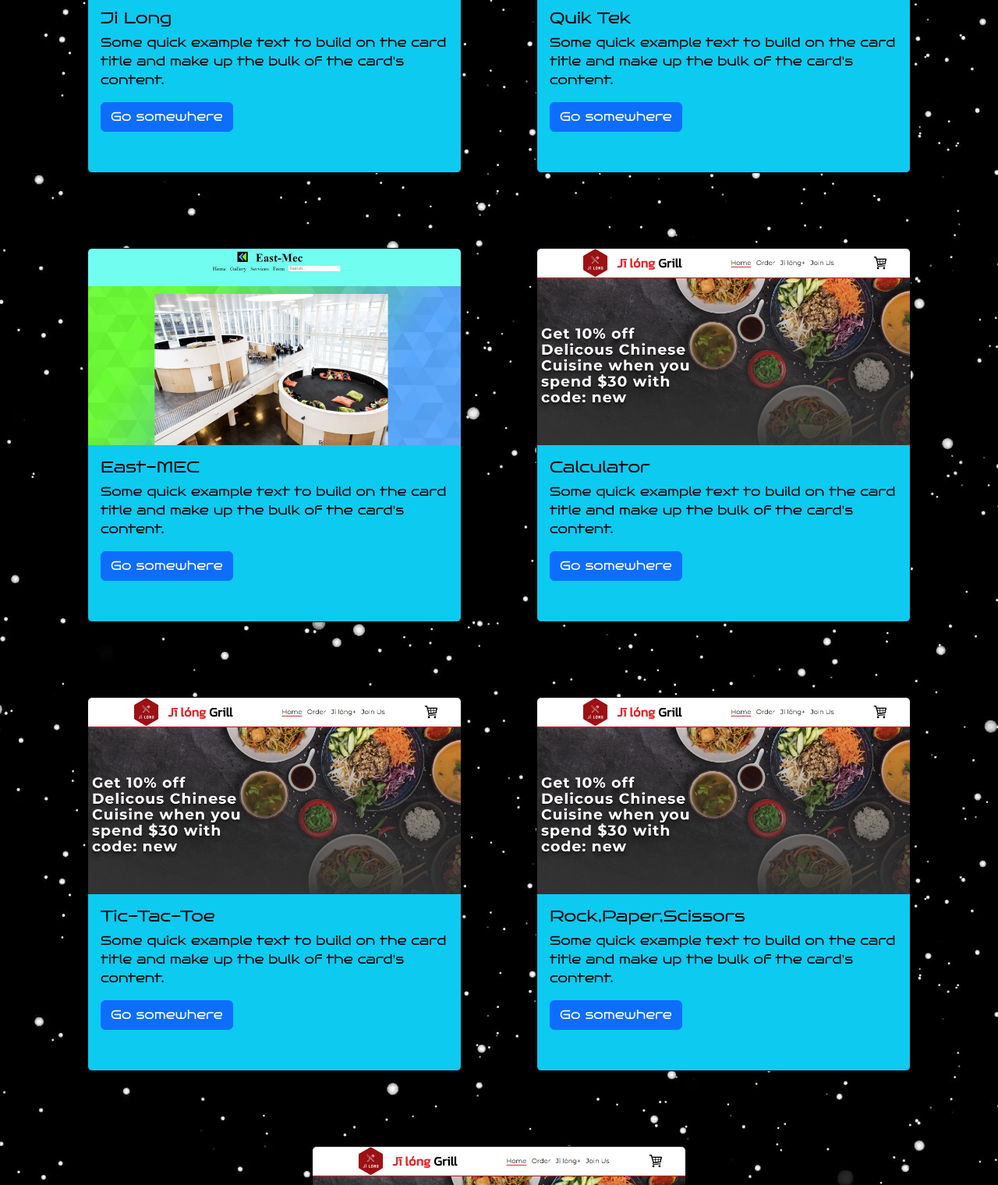
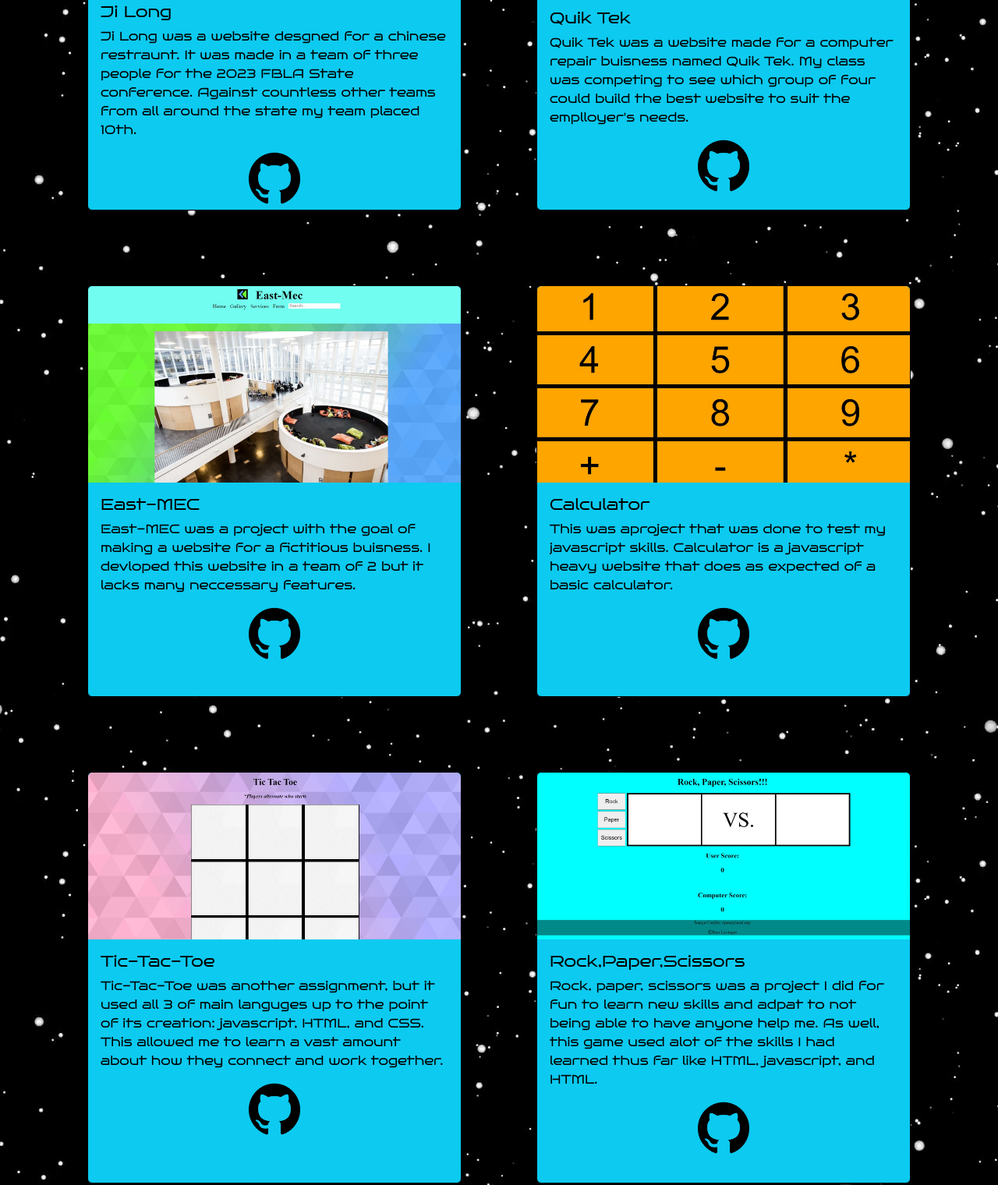
Before and after one commit to RenLevingar/Portfolio2, a website: page pages/projects.html in a window 1280 px wide. Shown: the part 418-1938 px from the top of the page at 78% size. Drawn offline with nearby package versions, Linux system fonts and the light colour scheme; files whose address does not match are found by name.

Commit message:
Services Page and Projects Page
The services page was going into the header, that has now been fixed. In addition, it has been resized to fit the screen much better. The projects page has been fully finished other than one image for the "Nixon Project". The next step of action towards finishing the site is making the resume page.

```diff
--- a/pages/projects.html
+++ b/pages/projects.html
@@ -61,86 +61,72 @@
         class="container position-absolute d-flex justify-content-center align-items-center mw-100 h-auto flex-row mt-10">
 
         <!-- project 1 -->
-        <div class="card text-bg-info m-5 border border-1 border-black rounded" style="width: 30rem;height: 30rem;">
+        <div class="card text-bg-info m-5 border border-1 border-black rounded" style="width: 30rem;height: 33rem;">
             <img src="../images/jilong.jpg" class="card-img-top" alt="...">
-            <div class="card-body">
+            <div class="card-body hideFlow-Y hideFlow-Y">
                 <h5 class="card-title">Ji Long</h5>
-                <p class="card-text">Some quick example text to build on the card title and make up the bulk of the
-                    card's
-                    content.</p>
-                <a href="#" class="btn btn-primary">Go somewhere</a>
+                <p class="card-text">Ji Long was a website desgned for a chinese restraunt. It was made in a team of three people for the 2023 FBLA State conference. Against countless other teams from all around the state my team placed 10th.</p>
+                <a href="https://github.com/EthanTransier/FBLA-Website_Project-V2.git" class="d-flex justify-content-center"><img src="../images/GitHub.png" class="text-center w-15 h-auto"></a>
             </div>
         </div>
 
         <!-- project 2 -->
-        <div class="card text-bg-info m-5 border border-1 border-black rounded" style="width: 30rem;height: 30rem;">
+        <div class="card text-bg-info m-5 border border-1 border-black rounded" style="width: 30rem;height: 33rem;">
             <img src="../images/quikTeq.jpg" class="card-img-top" alt="...">
-            <div class="card-body">
+            <div class="card-body hideFlow-Y">
                 <h5 class="card-title">Quik Tek</h5>
-                <p class="card-text">Some quick example text to build on the card title and make up the bulk of the
-                    card's
-                    content.</p>
-                <a href="#" class="btn btn-primary">Go somewhere</a>
+                <p class="card-text">Quik Tek was a website made for a computer repair buisness named Quik Tek. My class was competing to see which group of four could build the best website to suit the emplloyer's needs.</p>
+                <a href="https://github.com/RenLevingar/ClientWebsite2023.git" class="d-flex justify-content-center"><img src="../images/GitHub.png" class="text-center w-15 h-auto"></a>
             </div>
         </div>
 
         <!-- project 3 -->
-        <div class="card text-bg-info m-5 border border-1 border-black rounded" style="width: 30rem;height: 30rem;">
+        <div class="card text-bg-info m-5 border border-1 border-black rounded" style="width: 30rem;height: 33rem;">
             <img src="../images/eastmec.jpg" class="card-img-top" alt="...">
-            <div class="card-body">
+            <div class="card-body hideFlow-Y">
                 <h5 class="card-title">East-MEC</h5>
-                <p class="card-text">Some quick example text to build on the card title and make up the bulk of the
-                    card's
-                    content.</p>
-                <a href="#" class="btn btn-primary">Go somewhere</a>
+                <p class="card-text">East-MEC was a project with the goal of making a website for a fictitious buisness. I devloped this website in a team of 2 but it lacks many neccessary features.</p>
+                <a href="https://github.com/Dearborn42/eastmec.git" class="d-flex justify-content-center"><img src="../images/GitHub.png" class="text-center w-15 h-auto"></a>
             </div>
         </div>
 
         <!-- project 4 -->
-        <div class="card text-bg-info m-5 border border-1 border-black rounded" style="width: 30rem;height: 30rem;">
-            <img src="../images/jilong.jpg" class="card-img-top" alt="...">
-            <div class="card-body">
+        <div class="card text-bg-info m-5 border border-1 border-black rounded" style="width: 30rem;height: 33rem;">
+            <img src="../images/calculator.jpg" class="card-img-top" alt="...">
+            <div class="card-body hideFlow-Y">
                 <h5 class="card-title">Calculator</h5>
-                <p class="card-text">Some quick example text to build on the card title and make up the bulk of the
-                    card's
-                    content.</p>
-                <a href="#" class="btn btn-primary">Go somewhere</a>
+                <p class="card-text">This was aproject that was done to test my javascript skills. Calculator is a javascript heavy website that does as expected of a basic calculator.</p>
+                <a href="https://github.com/RenLevingar/Calculator.git" class="d-flex justify-content-center"><img src="../images/GitHub.png" class="text-center w-15 h-auto"></a>
             </div>
         </div>
 
         <!-- project 5 -->
-        <div class="card text-bg-info m-5 border border-1 border-black rounded" style="width: 30rem;height: 30rem;">
-            <img src="../images/jilong.jpg" class="card-img-top" alt="...">
-            <div class="card-body">
+        <div class="card text-bg-info m-5 border border-1 border-black rounded" style="width: 30rem;height: 33rem;">
+            <img src="../images/tictactoe.jpg" class="card-img-top" alt="...">
+            <div class="card-body hideFlow-Y">
                 <h5 class="card-title">Tic-Tac-Toe</h5>
-                <p class="card-text">Some quick example text to build on the card title and make up the bulk of the
-                    card's
-                    content.</p>
-                <a href="#" class="btn btn-primary">Go somewhere</a>
+                <p class="card-text">Tic-Tac-Toe was another assignment, but it used all 3 of main languges up to the point of its creation: javascript, HTML, and CSS. This allowed me to learn a vast amount about how they connect and work together.</p>
+                <a href="https://github.com/RenLevingar/TicTacToe.git" class="d-flex justify-content-center"><img src="../images/GitHub.png" class="text-center w-15 h-auto"></a>
             </div>
         </div>
 
         <!-- project 6 -->
-        <div class="card text-bg-info m-5 border border-1 border-black rounded" style="width: 30rem;height: 30rem;">
-            <img src="../images/jilong.jpg" class="card-img-top" alt="...">
-            <div class="card-body">
+        <div class="card text-bg-info m-5 border border-1 border-black rounded" style="width: 30rem;height: 33rem;">
+            <img src="../images/rps.jpg" class="card-img-top" alt="...">
+            <div class="card-body hideFlow-Y">
                 <h5 class="card-title">Rock,Paper,Scissors</h5>
-                <p class="card-text">Some quick example text to build on the card title and make up the bulk of the
-                    card's
-                    content.</p>
-                <a href="#" class="btn btn-primary">Go somewhere</a>
+                <p class="card-text">Rock, paper, scissors was a project I did for fun to learn new skills and adpat to not being able to have anyone help me. As well, this game used alot of the skills I had learned thus far like HTML, javascript, and HTML.</p>
+                <a href="https://github.com/RenLevingar/Rock-Paper-Scissors.git" class="d-flex justify-content-center"><img src="../images/GitHub.png" class="text-center w-15 h-auto"></a>
             </div>
         </div>
 
         <!-- project 7 -->
-        <div class="card text-bg-info m-5 border border-1 border-black rounded" style="width: 30rem;height: 30rem;">
+        <div class="card text-bg-info m-5 border border-1 border-black rounded" style="width: 30rem;height: 33rem;">
             <img src="../images/jilong.jpg" class="card-img-top" alt="...">
-            <div class="card-body">
+            <div class="card-body hideFlow-Y">
                 <h5 class="card-title">Nixon</h5>
-                <p class="card-text">Some quick example text to build on the card title and make up the bulk of the
-                    card's
-                    content.</p>
-                <a href="#" class="btn btn-primary">Go somewhere</a>
+                <p class="card-text">Nixon was a very basic site that aimed at making sure the user voted for Nixon no matter what. This is a rigged voting system that makes sure the user doesn't vote for the opposing side. It using a lot of cursor interaction/changes.</p>
+                <a href="https://github.com/RenLevingar/Nixon.git" class="d-flex justify-content-center"><img src="../images/GitHub.png" class="text-center w-15 h-auto"></a>
             </div>
         </div>
 
--- a/styles/scss/styles.scss
+++ b/styles/scss/styles.scss
@@ -70,20 +70,20 @@ body {
 
 // Planets
 .aboutPlanet {
-    width: 400px;
-    height: 400px;
+    width: 500px;
+    height: 500px;
     background-color: black;
     border-radius: 50%;
     z-index: 2;
     position: absolute;
-    top: calc(50% - 200px);
-    right: calc(50% - 200px);
+    top: calc(50% - 250px);
+    right: calc(50% - 250px);
     background-image: url("../../images/mainPlanet.png");
     background-size: cover;
     display: flex;
     justify-content: center;
     align-items: center;
-    animation: rotateColor 20s alternate infinite;
+    animation: rotateColor 50s alternate infinite;
 
     div {
         font-size: 60px;
@@ -104,7 +104,7 @@ body {
     display: flex;
     justify-content: center;
     align-items: center;
-    animation: rotateColor 20s alternate infinite;
+    animation: rotateColor 50s alternate infinite;
 
     div {
         font-size: 24px;
@@ -126,7 +126,7 @@ body {
     display: flex;
     justify-content: center;
     align-items: center;
-    animation: rotateColor 20s alternate infinite;
+    animation: rotateColor 50s alternate infinite;
 
     div {
         font-size: 36px;
@@ -147,7 +147,7 @@ body {
     display: flex;
     justify-content: center;
     align-items: center;
-    animation: rotateColor 20s alternate infinite;
+    animation: rotateColor 50s alternate infinite;
 
     div {
         font-size: 30px;
@@ -169,7 +169,7 @@ body {
     display: flex;
     justify-content: center;
     align-items: center;
-    animation: rotateColor 20s alternate infinite;
+    animation: rotateColor 50s alternate infinite;
 
     div {
         font-size: 18px;
@@ -199,3 +199,9 @@ body {
 .mt-10 {
     margin-top: 7rem;
 }
+.w-15{
+    width: 15%;
+}
+.hideFlow-Y{
+    overflow-y: hidden;
+}
--- /dev/null
+++ b/test.js
@@ -0,0 +1 @@
+console.log(2+2);
```
Also changed, not shown: pages/services.html (+49 -51 lines), images/GitHub.png (added), images/calculator.jpg (added), images/calculator.png (deleted), images/rockpaperscisors.png (deleted), images/rps.jpg (added), images/tictactoe.jpg (added), images/tictactoe.png (deleted), styles/css/styles.css, styles/css/styles.min.css, 2 other files.
